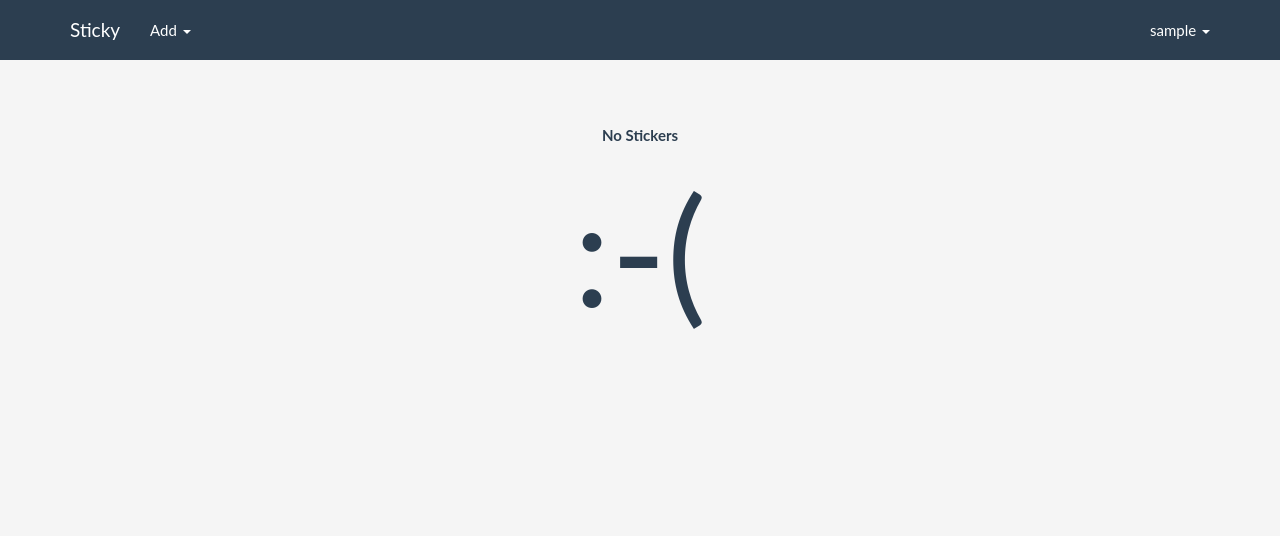
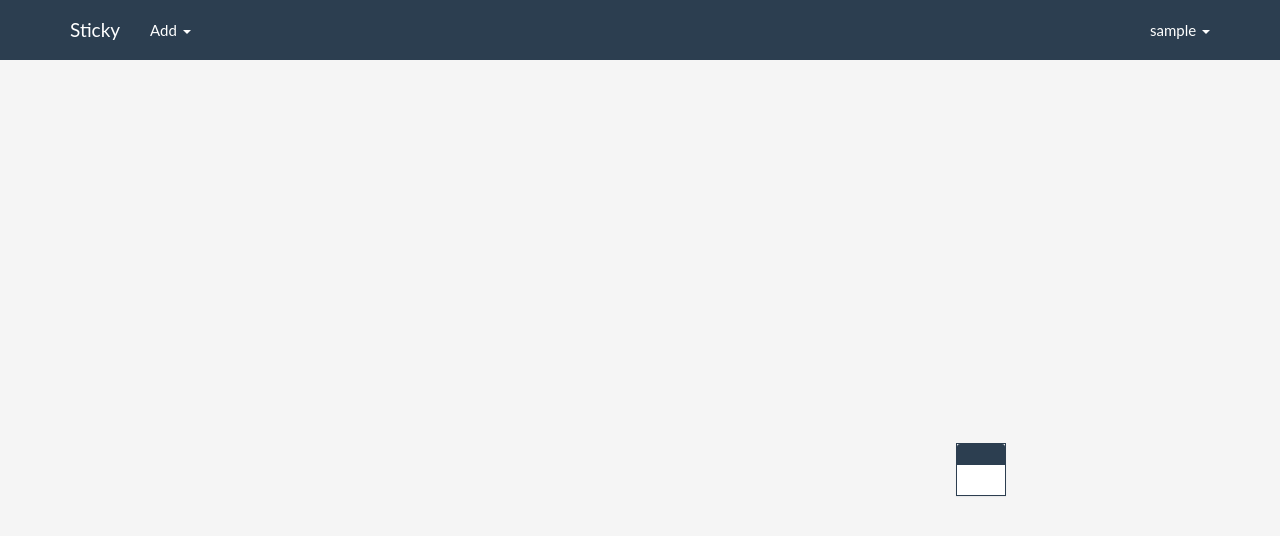
Before and after one commit to Momjo/sticky, a Django app: page / in a window 1280 px wide. Shown: the top 536 px of the page. Run offline with Django 3.2, Linux system fonts and the light colour scheme; the visitor is signed in with stand-in values (Sample User, id 1); data that the repository does not hold is empty; some libraries are stand-ins or nearby versions.

Commit message:
Update template design, Add empty sticker to clone from

```diff
--- a/stickers/templates/stickers/index.html
+++ b/stickers/templates/stickers/index.html
@@ -3,41 +3,48 @@
 
     {% if user.is_authenticated %}
 
+        <div class="sticker-container" style="display: none">
+
             {% if latest_stickers %}
-
-            <div class="sticker-container">
 
                 {% for sticker in latest_stickers %}
 
                     <div class="sticker-outer" style="padding: 10px;">
-                        <div class="sticker panel panel-primary" data-id="{{ sticker.id }}" title="{{ sticker.date | timesince }} ago by {{ sticker.author.username }}">
 
-                            <div class="header panel-heading">
+                        <div class="sticker panel panel-primary" data-id="{{ sticker.id }}" {% if not sticker.description %}no-description{% endif %} title="{{ sticker.date | timesince }} ago by {{ sticker.author.username }}">
+
+                            <div class="title panel-heading">
                                 {{ sticker.title }}
                             </div>
 
-                            {% if sticker.description %}
-
-                                <div class="panel-body">
+                            <div class="description panel-body">
                                 {{ sticker.description | linebreaksbr }}
                             </div>
 
-                            {% endif %}
                         </div>
+
                     </div>
 
                 {% endfor %}
 
+            {% endif %}
+
         </div>
 
-        {% else %}
-
-            <div class="text-center" style="margin-top: 40px">
+        <div class="oh-no-stickers text-center" style="margin-top: 40px; display: none">
             <strong>No Stickers</strong>
             <h1 style="font-size: 10em">:-(</h1>
         </div>
 
-        {% endif %}
+
+        {# Empty Sticker #}
+
+        <div class="sticker-empty sticker-outer" style="padding: 10px;" style="display: none">
+            <div class="sticker panel panel-primary" data-id="{{ sticker.id }}" no-description title="By {{ user.username }}">
+                <div class="title panel-heading"></div>
+                <div class="description panel-body"></div>
+            </div>
+        </div>
 
     {% else %}
 
```
Lines whose indentation alone changed are shown as unchanged.
